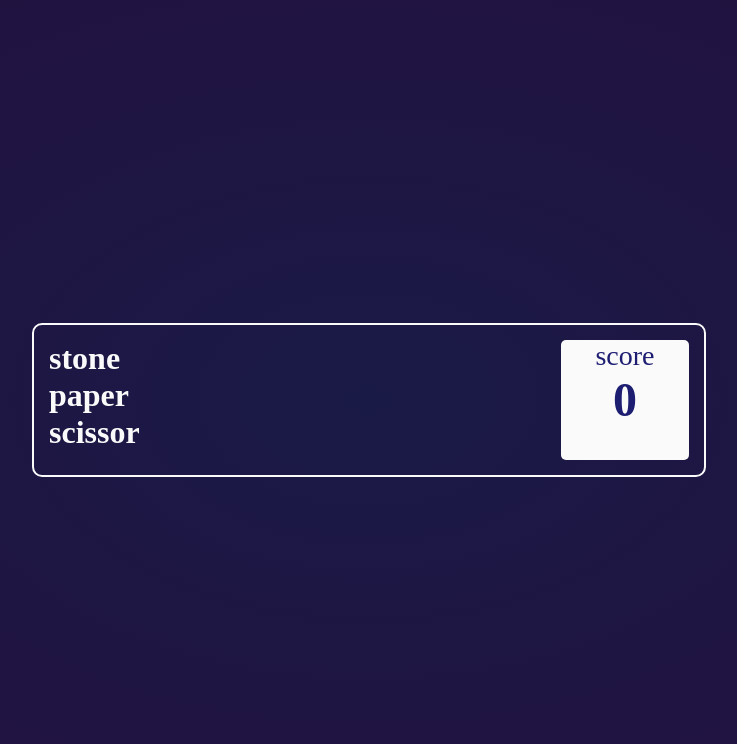
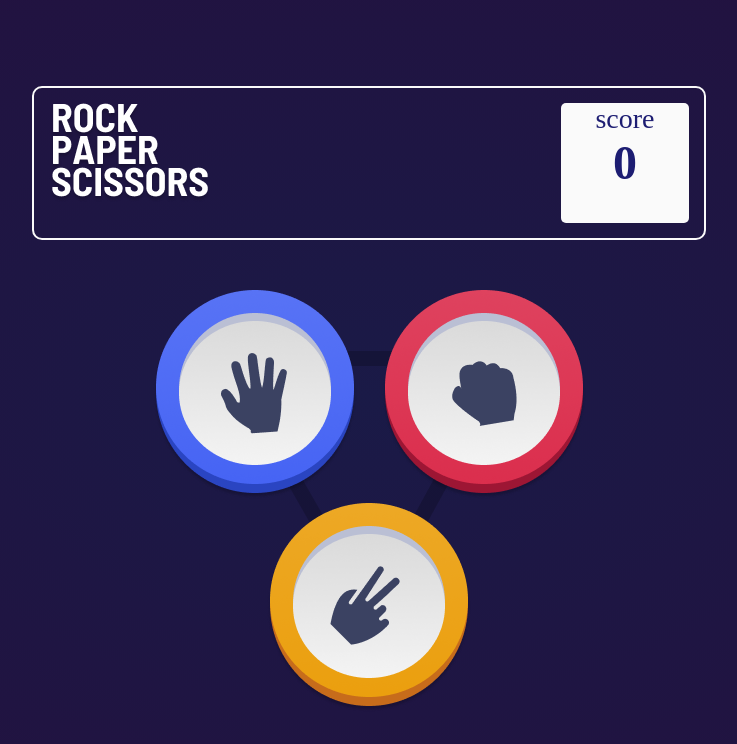
Before and after one commit to hrishi-19/SPS, a plain HTML site: page SPS/index.html in a window 1280 px wide. Shown: the whole page, without its empty margins (271-1008 px from the left). Drawn offline with Linux system fonts and the light colour scheme.

Commit message:
adding hands

```diff
--- a/SPS/css/index.css
+++ b/SPS/css/index.css
@@ -21,6 +21,9 @@
     border:2px solid #fafafa;
     padding:15px;
 }
+.title{
+    text-transform: uppercase;
+}
 .board{
     border-radius: 5px;
     color:rgb(29, 29, 114);
@@ -35,3 +38,25 @@
 .board h1{
     font-size: 3rem;
 }
+.game{
+    height: 400px;
+    width:500px;
+    padding:25px;
+    display: flex;
+    flex-wrap: wrap;
+    justify-content: center;
+    margin-top: 25px;
+    background-image: url("/SPS/assets/triangle.png");
+    background-position: center;
+    background-repeat: no-repeat;
+}
+.paper{
+    margin-right: 25px;
+}
+.stone{
+    margin-left: 25px;
+}
+.hand:hover{
+    transform: translate3d(0px,2px,5px);
+    cursor: pointer;
+}
--- a/SPS/index.html
+++ b/SPS/index.html
@@ -4,17 +4,29 @@
     <meta charset="UTF-8">
     <meta http-equiv="X-UA-Compatible" content="IE=edge">
     <meta name="viewport" content="width=device-width, initial-scale=1.0">
-    <link rel="shortcut icon" type="image" href="assets/bg.jpg">
+    <link rel="shortcut icon" type="image" href="assets/icon.jpg">
     <link rel="stylesheet" type="text/css" href="css/index.css">
     <title>SPS</title>
 </head>
 <body>
     <div class="main">
         <div class="score">
-            <div class="title"><h1>stone<br> paper<br> scissor</h1></div>
+            <div class="title"><img src="assets/title.png" alt="title"></div>
             <div class="board"><p>score</p><h1>0</h1></div>
         </div>
-     </div>
+        <div class="game">
+            <div class=" hand paper">
+                <img src="assets/Paper.png" alt="paper">
+            </div>
+            <div class=" hand rock">
+                <img src="assets/Rock.png" alt="Rock">
+            </div>
+            <div class=" hand scissor">
+                <img src="assets/Scissors.png" alt="scissor">
+            </div>
+
+        </div>
+    </div>
 
 
 </body>
```
Also changed, not shown: SPS/assets/bg.jpg (deleted), SPS/assets/icon.jpg (added), 1 other file.
